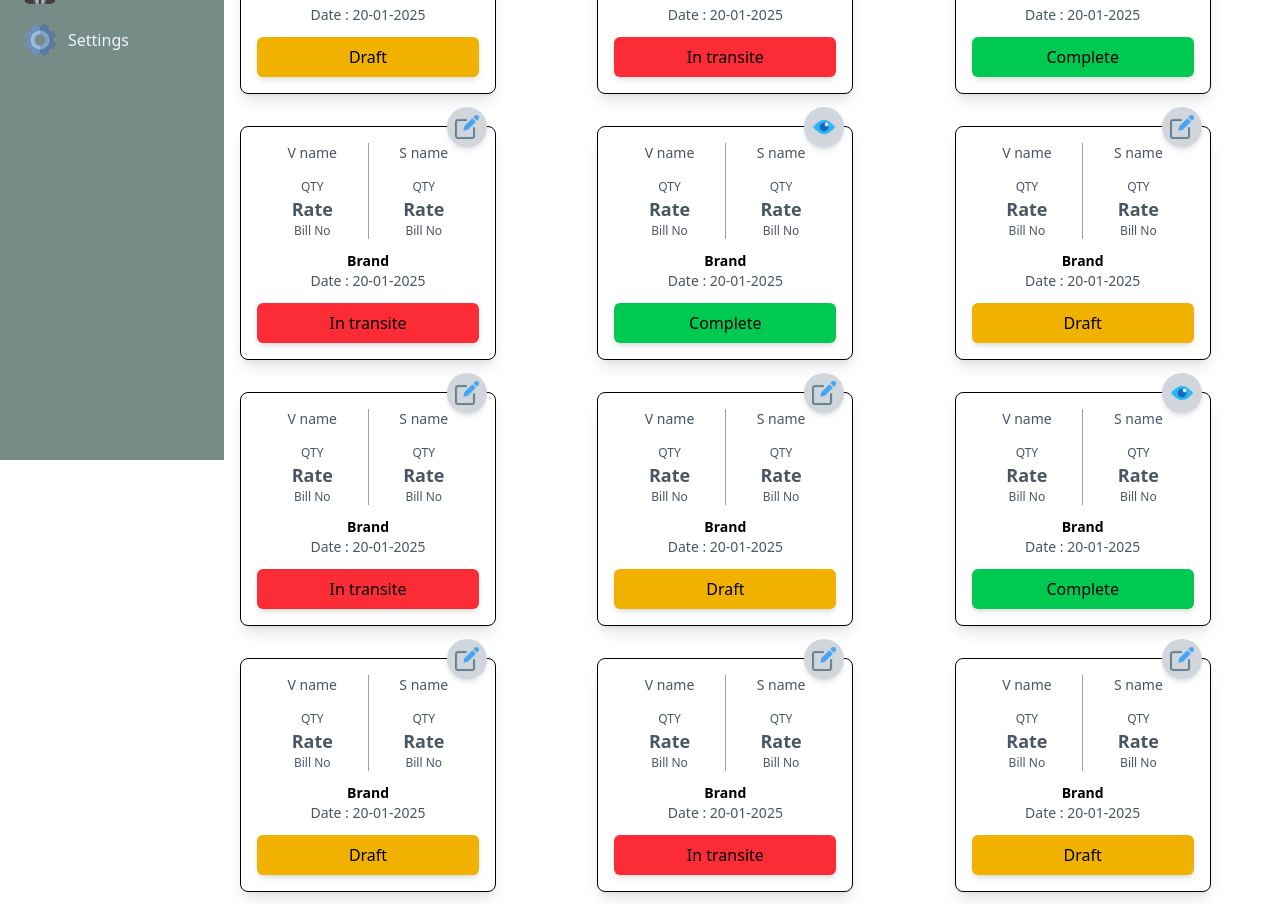
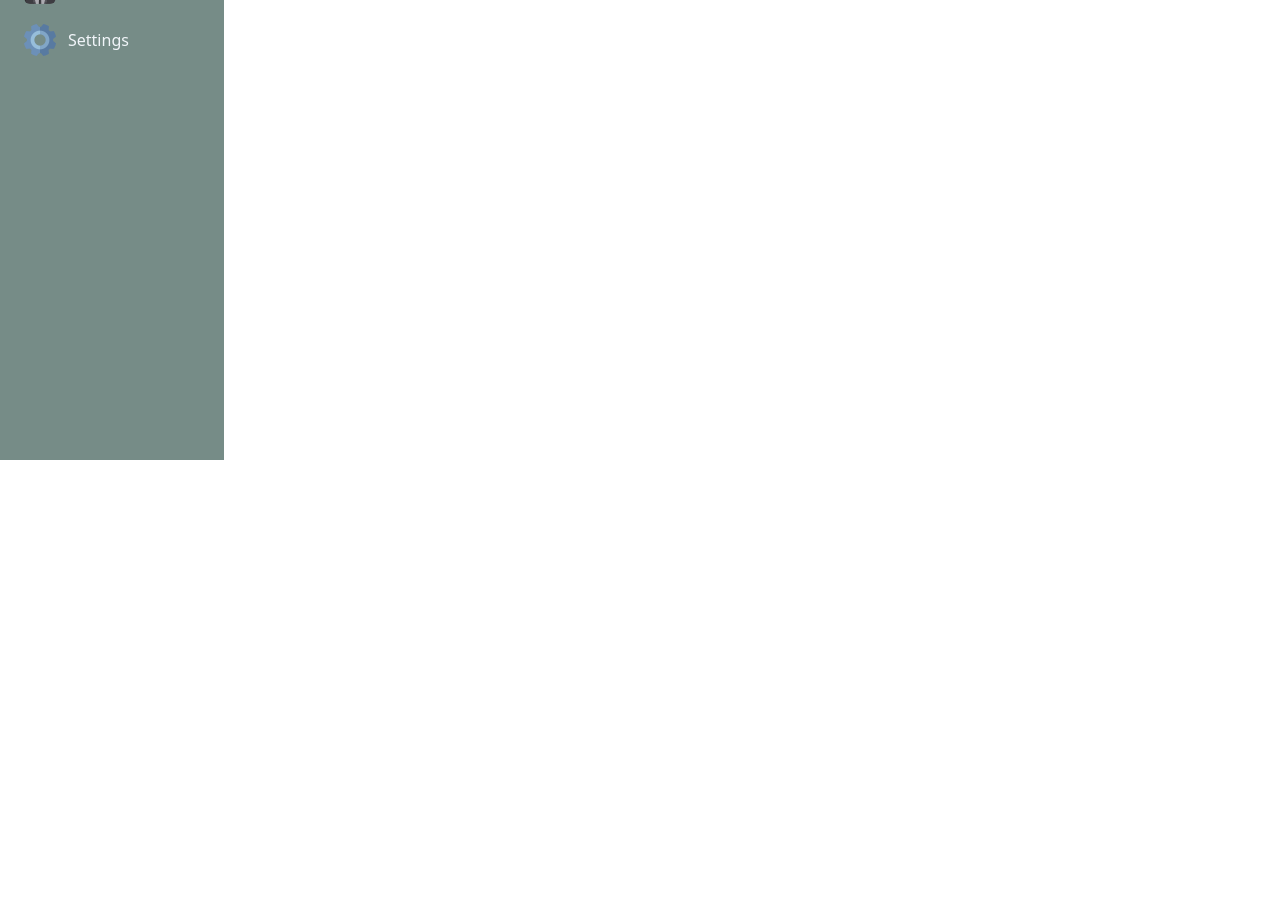
Before and after one commit to JenishVaghani/construction, a React (Vite) app: page /dashboard in a window 1280 px wide. Shown: the part 340-1244 px from the top of the page. After the commit the page ends 800 px from the top, so only its background shows below. Built offline with nearby package versions, Linux system fonts and the light colour scheme.

Commit message:
add sauda data in dashboard

```diff
--- a/src/App.jsx
+++ b/src/App.jsx
@@ -15,7 +15,7 @@ import AddSeller from "./components/Sellers/AddSeller";
 function App() {
   return (
     <div>
-      <BrowserRouter >
+      <BrowserRouter>
         <Header />
         <Sidebar />
         <Routes>
--- a/src/components/Brands/AddBrand.jsx
+++ b/src/components/Brands/AddBrand.jsx
@@ -1,26 +1,30 @@
-import React, { useState } from 'react'
-import DropDownField from '../MUIComponents/DropDownField';
-import { BRANDCATEGORYS, CEMENTSIZESNAME, STEALSIZESNAME } from '../../utils/constants';
-import MultiSelectDropDownField from '../MUIComponents/MultiSelectDropDownField';
-import { Breadcrumbs, Typography } from '@mui/material';
-import InputField from '../MUIComponents/InputField';
-import { useDispatch } from 'react-redux';
-import { addBrands } from '../Redux/UserSlice';
-import { Link, useNavigate } from 'react-router-dom';
+import React, { useState } from "react";
+import DropDownField from "../MUIComponents/DropDownField";
+import {
+  BRANDCATEGORYS,
+  CEMENTSIZESNAME,
+  STEALSIZESNAME,
+} from "../../utils/constants";
+import MultiSelectDropDownField from "../MUIComponents/MultiSelectDropDownField";
+import { Breadcrumbs, Typography } from "@mui/material";
+import InputField from "../MUIComponents/InputField";
+import { useDispatch } from "react-redux";
+import { addBrands } from "../Redux/UserSlice";
+import { Link, useNavigate } from "react-router-dom";
 
 function AddBrand() {
-    const [brandName, setBrandName] = useState("")
-    const [brandCategory, setBrandCategory] = useState("")
-    const [brandSizes, setBrandSizes] = useState([])
-    const dispatch = useDispatch()
-    const navigate = useNavigate()
-    const brands = BRANDCATEGORYS
-    const sizes = brandCategory === "Cement" ? CEMENTSIZESNAME : STEALSIZESNAME
+  const [brandName, setBrandName] = useState("");
+  const [brandCategory, setBrandCategory] = useState("");
+  const [brandSizes, setBrandSizes] = useState([]);
+  const dispatch = useDispatch();
+  const navigate = useNavigate();
+  const brands = BRANDCATEGORYS;
+  const sizes = brandCategory === "Cement" ? CEMENTSIZESNAME : STEALSIZESNAME;
   const showAddBrandUrl = [
     <Link underline="hover" key="1" color="inherit" to="/brands">
       Brands
     </Link>,
-        <Typography key="3" sx={{ color: 'text.primary' }}>
+    <Typography key="3" sx={{ color: "text.primary" }}>
       addBrand
     </Typography>,
   ];
@@ -29,21 +33,20 @@ function AddBrand() {
     name: brandName,
     category: brandCategory,
     size: brandSizes,
-        type: "brand"
-    }
+    type: "brand",
+  };
 
   const hanleAddBrand = () => {
     if (brandName && brandCategory && brandSizes.length > 0) {
-            dispatch(addBrands(storeBrandData))
-            setBrandName("")
-            setBrandCategory("")
-            setBrandSizes([])
-            navigate("/brands")
+      dispatch(addBrands(storeBrandData));
+      setBrandName("");
+      setBrandCategory("");
+      setBrandSizes([]);
+      navigate("/brands");
+    } else {
+      alert("All fields are required!");
     }
-        else {
-            alert("All fields are required!")
-        }
-    }
+  };
 
   return (
     <div className="h-full ml-56 mt-16">
@@ -58,23 +61,38 @@ function AddBrand() {
 
         <div className="pl-16 pt-6">
           <div className="flex items-center mb-4">
-                        <InputField label="Name" type="text" onChange={(e) => setBrandName(e.target.value)} />
+            <InputField
+              label="Name"
+              type="text"
+              onChange={(e) => setBrandName(e.target.value)}
+            />
           </div>
           <div className="flex items-center mb-4">
-                        <DropDownField items={brands} title="Category" onChange={setBrandCategory} />
+            <DropDownField
+              items={brands}
+              title="Category"
+              onChange={setBrandCategory}
+            />
           </div>
           <div className="flex items-center mb-4">
-                        <MultiSelectDropDownField items={sizes} title="Size" onChange={setBrandSizes} />
+            <MultiSelectDropDownField
+              items={sizes}
+              title="Size"
+              onChange={setBrandSizes}
+            />
           </div>
           <div className="flex items-center mb-4 pl-12">
-                        <button onClick={hanleAddBrand} className="px-10 py-2 bg-blue-600 text-white rounded-xl hover:bg-blue-700 cursor-pointer">
+            <button
+              onClick={hanleAddBrand}
+              className="px-10 py-2 bg-blue-600 text-white rounded-xl hover:bg-blue-700 cursor-pointer"
+            >
               Add
             </button>
           </div>
         </div>
       </div>
     </div>
-    )
+  );
 }
 
-export default AddBrand
+export default AddBrand;
--- a/src/components/Dashboard/Dashboard.jsx
+++ b/src/components/Dashboard/Dashboard.jsx
@@ -7,8 +7,11 @@ import DateField from "../MUIComponents/DateField";
 import { useSelector } from "react-redux";
 
 function Dashboard() {
-  const navigate = useNavigate()
+  const navigate = useNavigate();
   const brands = useSelector((state) => state.users.brands);
+  const suadas = useSelector((state) => state.users.suadas);
+
+  console.log("suadas = ", suadas);
 
   return (
     <>
@@ -17,7 +20,7 @@ function Dashboard() {
           {/* Filter */}
           <div className="flex items-center space-x-2">
             <label className="text-lg font-medium">Filter:</label>
-            <DropDownField items={brands} title="Brands"/>
+            <DropDownField items={brands} title="Brands" />
           </div>
 
           {/* Datepicker */}
@@ -48,211 +51,40 @@ function Dashboard() {
         </div>
 
         <div className="flex items-center space-x-3 mt-4 ml-6 rounded-lg">
-          <button onClick={() => navigate("/dashboard/addSuada")} className="w-12 h-12 flex items-center justify-center cursor-pointer bg-blue-600 text-white hover:bg-blue-700 rounded-full text-2xl">
+          <button
+            onClick={() => navigate("/dashboard/addSuada")}
+            className="w-12 h-12 flex items-center justify-center cursor-pointer bg-blue-600 text-white hover:bg-blue-700 rounded-full text-2xl"
+          >
             +
           </button>
           <label className="text-gray-800 text-2xl font-semibold">Suada</label>
         </div>
 
         <div className="grid md:grid-cols-3 2xl:grid-cols-5 gap-4">
-          <SuadaCard
-            Vname="V name"
-            Sname="S name"
-            VQty="QTY"
-            SQty="QTY"
-            VRate="Rate"
-            SRate="Rate"
-            VBillno="Bill No"
-            SBillno="Bill No"
-            Brand="Brand"
-            Date="20-01-2025"
-            Status="Draft"
-          />
-          <SuadaCard
-            Vname="V name"
-            Sname="S name"
-            VQty="QTY"
-            SQty="QTY"
-            VRate="Rate"
-            SRate="Rate"
-            VBillno="Bill No"
-            SBillno="Bill No"
-            Brand="Brand"
-            Date="20-01-2025"
-            Status="In transite"
-          />
-          <SuadaCard
-            Vname="V name"
-            Sname="S name"
-            VQty="QTY"
-            SQty="QTY"
-            VRate="Rate"
-            SRate="Rate"
-            VBillno="Bill No"
-            SBillno="Bill No"
-            Brand="Brand"
-            Date="20-01-2025"
-            Status="Complete"
-          />
-          <SuadaCard
-            Vname="V name"
-            Sname="S name"
-            VQty="QTY"
-            SQty="QTY"
-            VRate="Rate"
-            SRate="Rate"
-            VBillno="Bill No"
-            SBillno="Bill No"
-            Brand="Brand"
-            Date="20-01-2025"
-            Status="In transite"
-          />
-          <SuadaCard
-            Vname="V name"
-            Sname="S name"
-            VQty="QTY"
-            SQty="QTY"
-            VRate="Rate"
-            SRate="Rate"
-            VBillno="Bill No"
-            SBillno="Bill No"
-            Brand="Brand"
-            Date="20-01-2025"
-            Status="Complete"
-          />
-          <SuadaCard
-            Vname="V name"
-            Sname="S name"
-            VQty="QTY"
-            SQty="QTY"
-            VRate="Rate"
-            SRate="Rate"
-            VBillno="Bill No"
-            SBillno="Bill No"
-            Brand="Brand"
-            Date="20-01-2025"
-            Status="Draft"
-          />
-          <SuadaCard
-            Vname="V name"
-            Sname="S name"
-            VQty="QTY"
-            SQty="QTY"
-            VRate="Rate"
-            SRate="Rate"
-            VBillno="Bill No"
-            SBillno="Bill No"
-            Brand="Brand"
-            Date="20-01-2025"
-            Status="In transite"
-          />
-          <SuadaCard
-            Vname="V name"
-            Sname="S name"
-            VQty="QTY"
-            SQty="QTY"
-            VRate="Rate"
-            SRate="Rate"
-            VBillno="Bill No"
-            SBillno="Bill No"
-            Brand="Brand"
-            Date="20-01-2025"
-            Status="Draft"
-          />
-          <SuadaCard
-            Vname="V name"
-            Sname="S name"
-            VQty="QTY"
-            SQty="QTY"
-            VRate="Rate"
-            SRate="Rate"
-            VBillno="Bill No"
-            SBillno="Bill No"
-            Brand="Brand"
-            Date="20-01-2025"
-            Status="Complete"
-          />
-          <SuadaCard
-            Vname="V name"
-            Sname="S name"
-            VQty="QTY"
-            SQty="QTY"
-            VRate="Rate"
-            SRate="Rate"
-            VBillno="Bill No"
-            SBillno="Bill No"
-            Brand="Brand"
-            Date="20-01-2025"
-            Status="Draft"
-          />
-          <SuadaCard
-            Vname="V name"
-            Sname="S name"
-            VQty="QTY"
-            SQty="QTY"
-            VRate="Rate"
-            SRate="Rate"
-            VBillno="Bill No"
-            SBillno="Bill No"
-            Brand="Brand"
-            Date="20-01-2025"
-            Status="In transite"
-          />
-          <SuadaCard
-            Vname="V name"
-            Sname="S name"
-            VQty="QTY"
-            SQty="QTY"
-            VRate="Rate"
-            SRate="Rate"
-            VBillno="Bill No"
-            SBillno="Bill No"
-            Brand="Brand"
-            Date="20-01-2025"
-            Status="Draft"
-          />
-          <SuadaCard
-            Vname="V name"
-            Sname="S name"
-            VQty="QTY"
-            SQty="QTY"
-            VRate="Rate"
-            SRate="Rate"
-            VBillno="Bill No"
-            SBillno="Bill No"
-            Brand="Brand"
-            Date="20-01-2025"
-            Status="Complete"
-          />
-          <SuadaCard
-            Vname="V name"
-            Sname="S name"
-            VQty="QTY"
-            SQty="QTY"
-            VRate="Rate"
-            SRate="Rate"
-            VBillno="Bill No"
-            SBillno="Bill No"
-            Brand="Brand"
-            Date="20-01-2025"
-            Status="Complete"
-          />
-          <SuadaCard
-            Vname="V name"
-            Sname="S name"
-            VQty="QTY"
-            SQty="QTY"
-            VRate="Rate"
-            SRate="Rate"
-            VBillno="Bill No"
-            SBillno="Bill No"
-            Brand="Brand"
-            Date="20-01-2025"
-            Status="In transite"
-          />
+          {suadas.length > 0 ? (
+            suadas.map((item, index) => (
+              <SuadaCard
+                key={index}
+                Vname={item.vendorName}
+                Sname={item.sellerName}
+                VQty={item.totalQty}
+                SQty={item.totalQty}
+                VRate={item.vendorRate}
+                SRate={item.sellerRate}
+                VBillno={item.billNo}
+                SBillno={item.billNo}
+                Brand={item.brandName}
+                Date={item.date}
+                Status="Draft"
+              />
+            ))
+          ) : (
+            <div className="col-span-full text-center text-gray-500 text-lg font-semibold">
+              No Data Found
+            </div>
+          )}
         </div>
       </div>
-
     </>
   );
 }
--- a/src/components/Dashboard/SuadaCard.jsx
+++ b/src/components/Dashboard/SuadaCard.jsx
@@ -15,28 +15,46 @@ function SuadaCard({
   Status,
 }) {
   const edit = EDIT;
-  const show = SHOW
+  const show = SHOW;
   return (
-    <div className="w-64 border rounded-lg p-4 shadow-lg relative bg-white ml-4 mt-4">
+    <div className="w-68 border rounded-lg p-4 shadow-lg relative bg-white ml-4 mt-4">
       {/* Edit Icon */}
       <div className="absolute -top-5 right-2 bg-gray-300 p-2 rounded-full shadow-md cursor-pointer">
-        <img src={Status === "Complete" ? show.img : edit.img} alt={Status === "Complete" ? show.name : edit.name} className="w-6 h-6" />
+        <img
+          src={Status === "Complete" ? show.img : edit.img}
+          alt={Status === "Complete" ? show.name : edit.name}
+          className="w-6 h-6"
+        />
       </div>
 
       {/* V Name & S Name Section */}
       <div className="flex justify-between items-center text-gray-600 font-medium">
-        <div className="text-center w-1/2">
-          <h1 className="text-sm">{Vname}</h1>
-          <div className="text-xs mt-4">
+        {/* Left Labels - Aligned Properly */}
+        <div className="flex flex-col items-start">
+            <label className="text-sm mt-14">Qty:</label>
+            <label className="text-sm mt-2">Rate:</label>
+            <label className="text-sm mt-3">Bill No:</label>
+        </div>
+
+        {/* Vendor Data */}
+        <div className="text-center">
+          <label className="text-md">V</label>
+          <h1 className="text-sm font-semibold">{Vname}</h1>
+          <div className="text-xs mt-2 space-y-2">
             <p>{VQty}</p>
             <p className="font-bold text-lg">{VRate}</p>
             <p>{VBillno}</p>
           </div>
         </div>
-        <div className="h-24 w-px bg-gray-400"></div> {/* Vertical Divider */}
-        <div className="text-center w-1/2">
-          <h1 className="text-sm">{Sname}</h1>
-          <div className="text-xs mt-4">
+
+        {/* Vertical Divider */}
+        <div className="h-24 w-px bg-gray-400"></div>
+
+        {/* Seller Data */}
+        <div className="text-center">
+          <label className="text-md">S</label>
+          <h1 className="text-sm font-semibold">{Sname}</h1>
+          <div className="text-xs mt-2 space-y-2">
             <p>{SQty}</p>
             <p className="font-bold text-lg">{SRate}</p>
             <p>{SBillno}</p>
@@ -57,7 +75,7 @@ function SuadaCard({
       <div className="mt-3">
         <button
           className={`w-full text-black py-2 rounded-md shadow-md font-medium cursor-pointer
-            ${Status === "Draft" ? "bg-yellow-500 hover:bg-yellow-600": ""}
+            ${Status === "Draft" ? "bg-yellow-500 hover:bg-yellow-600" : ""}
             ${Status === "In transite" ? "bg-red-500 hover:bg-red-600" : ""}
             ${Status === "Complete" ? "bg-green-500 hover:bg-green-600" : ""}
           `}
```
Also changed, not shown: src/components/Dashboard/AddSuada.jsx (+26 -8 lines), src/components/Dashboard/CementInput.jsx (+59 -13 lines), src/components/Dashboard/StealInput.jsx (+56 -10 lines), src/components/Redux/UserSlice.jsx (+18 -17 lines). Lines whose indentation alone changed are shown as unchanged.
